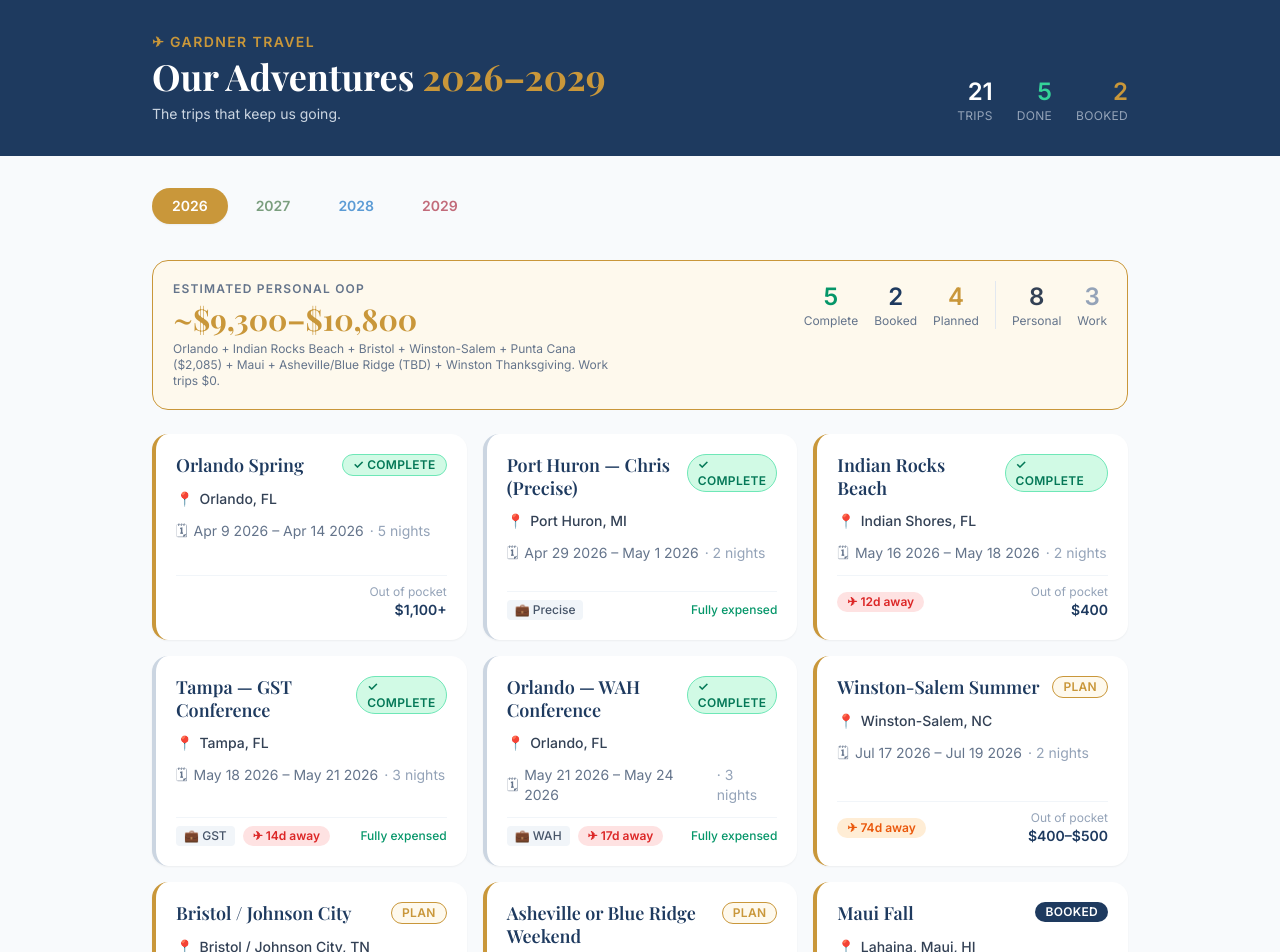
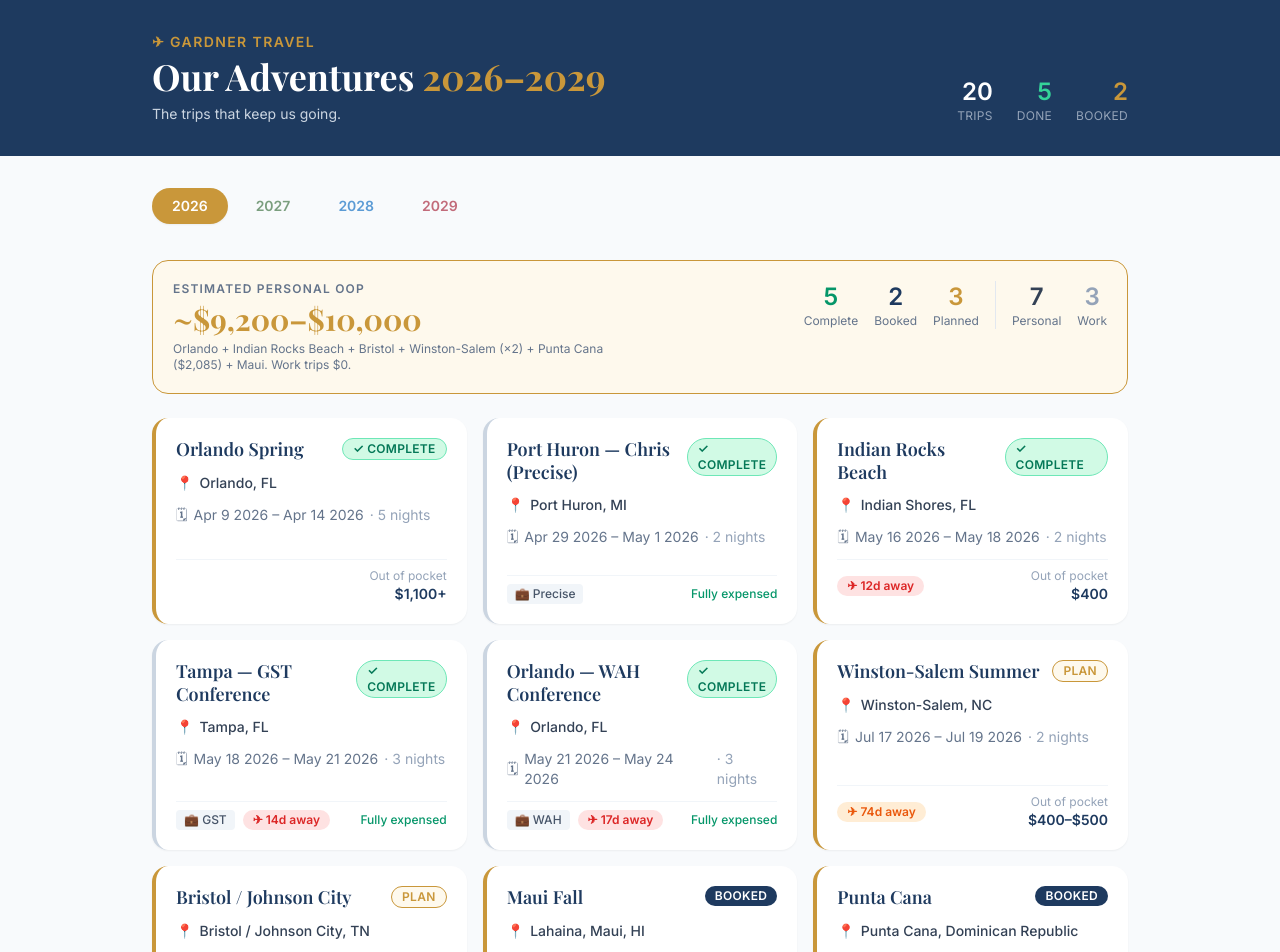
Before and after one commit to GGardner49/travel-planner, a React (Vite) app: page / in a window 1280 px wide. Shown: the top 952 px of the page. Built offline with nearby package versions, Linux system fonts and the light colour scheme.

Commit message:
Update trips.js

```diff
--- a/src/data/trips.js
+++ b/src/data/trips.js
@@ -111,18 +111,6 @@ export const trips = [
     foodActivEst: "$100–$150", totalEst: "$150–$225", expensed: "$0",
     outOfPocket: "$150–$225", status: "PLAN",
     notes: "~2 hr drive from Lenoir City. Free accommodation with family. July 4th weekend — probably.",
-  },
-  {
-    id: "7", year: 2026,
-    tripName: "Asheville or Blue Ridge Weekend", tripType: "Personal",
-    startDate: "TBD", endDate: "TBD", nights: "2–3",
-    destination: "Asheville, NC or Blue Ridge, GA",
-    accommodationName: "TBD", accommodationAddress: "",
-    accommodationType: "Hotel or Cabin",
-    accomCost: "$300–$500", flights: "$0 (drive)", groundTransport: "$0–$50 (Uber if needed)",
-    foodActivEst: "$300–$500", totalEst: "$600–$1,000", expensed: "$0",
-    outOfPocket: "$600–$1,000", status: "PLAN",
-    notes: "Option A — Asheville: downtown hotel, fully walkable, breweries + food. Option B — Blue Ridge/Ellijay: cabin near Ellijay Ciders or Kerith House Winery, short Ubers, quieter/more relaxed.",
   },
   {
     id: "8", year: 2026,
@@ -403,7 +391,7 @@ export const tripsByYear = {
 };
 
 export const yearTotals = {
-  2026: { label: "~$9,300–$10,800", notes: "Orlando + Indian Rocks Beach + Bristol + Winston-Salem + Punta Cana ($2,085) + Maui + Asheville/Blue Ridge (TBD) + Winston Thanksgiving. Work trips $0." },
+  2026: { label: "~$9,200–$10,000", notes: "Orlando + Indian Rocks Beach + Bristol + Winston-Salem (×2) + Punta Cana ($2,085) + Maui. Work trips $0." },
   2027: { label: "$8,400–$14,700", notes: "Pensacola + 2 short trips + Japan. Japan is the big variable." },
   2028: { label: "$6,800–$11,800", notes: "2 short trips + BVI. Austria moved to 2029." },
   2029: { label: "$6,100–$10,400", notes: "2 short trips + Austria big trip." },
```
